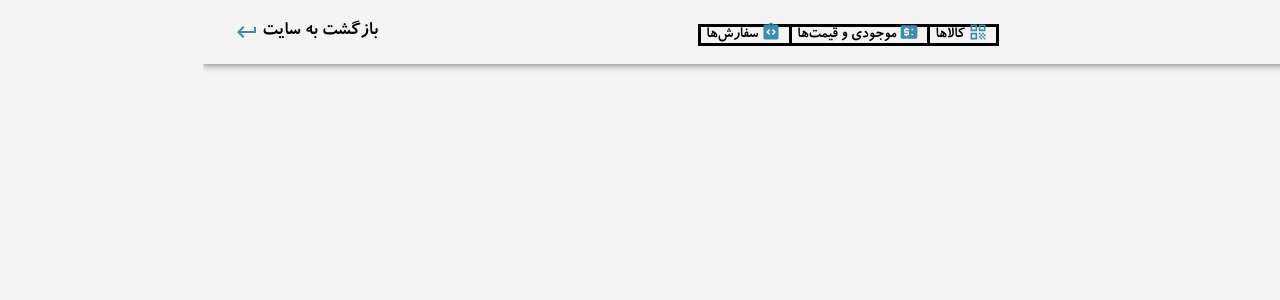
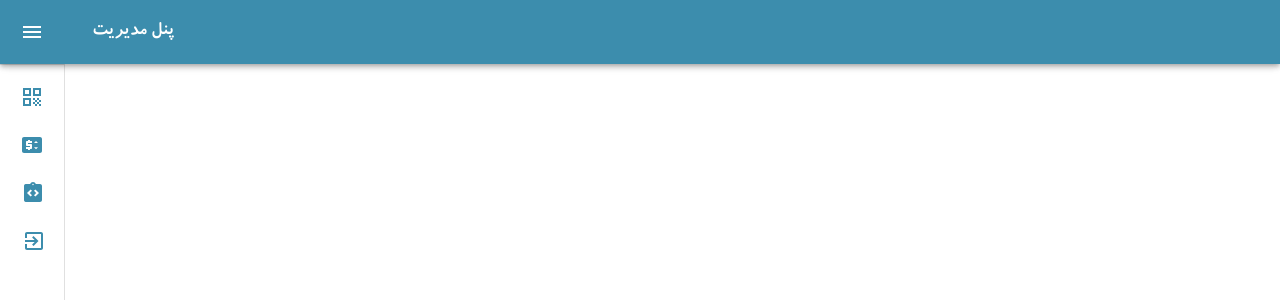
Before and after one commit to MissFazak/Maktab66-Project-Faeze-Gholami, a React (Create React App) app in the folder halcyon-shop/: page /dashboard in a window 1280 px wide. Shown: the top 300 px of the page. Built offline with nearby package versions, Linux system fonts and the light colour scheme; data requests are answered from the project's data file; sample sign-in values are in the browser's storage.

Commit message:
fix: add new header

```diff
--- a/halcyon-shop/src/assets/css/_cardHomePage.scss
+++ b/halcyon-shop/src/assets/css/_cardHomePage.scss
@@ -21,6 +21,7 @@
   h1 {
     margin-top: 0;
     margin-bottom: 0;
+    display: inline;
   }
 }
 
@@ -51,7 +52,7 @@
 }
 
 .brand {
-  margin-right: 140px;
+  margin-right: 20px;
   color: #125d98;
   &:hover {
     color: goldenrod;
--- a/halcyon-shop/src/components/DashboardHead.jsx
+++ b/halcyon-shop/src/components/DashboardHead.jsx
@@ -9,8 +9,10 @@
 import PriceChangeIcon from "@mui/icons-material/PriceChange";
 import IntegrationInstructionsIcon from "@mui/icons-material/IntegrationInstructions";
 import KeyboardReturnIcon from "@mui/icons-material/KeyboardReturn";
+import HambergerMenu from './HambergerMenu';
 
-import { Link, NavLink } from "react-router-dom";
+
+import { Link, NavLink, Outlet } from "react-router-dom";
 
 export default function DashboardHead() {
   const [open, setOpen] = React.useState(true);
@@ -147,8 +149,11 @@
               سفارش‌ها
             </NavLink>
           </Grid>
+          <HambergerMenu/>
         </Toolbar>
       </AppBar>
+      <Outlet />
+
     </Box>
   );
 }
--- a/halcyon-shop/src/components/EditModal.jsx
+++ b/halcyon-shop/src/components/EditModal.jsx
@@ -16,7 +16,7 @@
   top: "50%",
   left: "50%",
   transform: "translate(-50%, -50%)",
-  width: 400,
+  width: '60%',
   bgcolor: "background.paper",
   border: "2px solid #000",
   boxShadow: 24,
--- /dev/null
+++ b/halcyon-shop/src/components/HambergerMenu.jsx
@@ -0,0 +1,238 @@
+import * as React from "react";
+import { styled, useTheme } from "@mui/material/styles";
+import Box from "@mui/material/Box";
+import MuiDrawer from "@mui/material/Drawer";
+import MuiAppBar from "@mui/material/AppBar";
+import Toolbar from "@mui/material/Toolbar";
+import List from "@mui/material/List";
+import CssBaseline from "@mui/material/CssBaseline";
+import Typography from "@mui/material/Typography";
+import Divider from "@mui/material/Divider";
+import IconButton from "@mui/material/IconButton";
+import MenuIcon from "@mui/icons-material/Menu";
+import ChevronLeftIcon from "@mui/icons-material/ChevronLeft";
+import ChevronRightIcon from "@mui/icons-material/ChevronRight";
+import ListItem from "@mui/material/ListItem";
+import ListItemButton from "@mui/material/ListItemButton";
+import ListItemIcon from "@mui/material/ListItemIcon";
+import ListItemText from "@mui/material/ListItemText";
+import ExitToAppIcon from '@mui/icons-material/ExitToApp';
+import PriceChangeIcon from "@mui/icons-material/PriceChange";
+import IntegrationInstructionsIcon from "@mui/icons-material/IntegrationInstructions";
+import { Link, Outlet } from "react-router-dom";
+import QrCodeIcon from "@mui/icons-material/QrCode";
+
+const drawerWidth = 240;
+
+const openedMixin = (theme) => ({
+  width: drawerWidth,
+  transition: theme.transitions.create("width", {
+    easing: theme.transitions.easing.sharp,
+    duration: theme.transitions.duration.enteringScreen,
+  }),
+  overflowX: "hidden",
+});
+
+const closedMixin = (theme) => ({
+  transition: theme.transitions.create("width", {
+    easing: theme.transitions.easing.sharp,
+    duration: theme.transitions.duration.leavingScreen,
+  }),
+  overflowX: "hidden",
+  width: `calc(${theme.spacing(7)} + 1px)`,
+  [theme.breakpoints.up("sm")]: {
+    width: `calc(${theme.spacing(8)} + 1px)`,
+  },
+});
+
+const handleLogOut = ()=>{
+    localStorage.removeItem("token");
+  }
+
+const DrawerHeader = styled("div")(({ theme }) => ({
+  display: "flex",
+  alignItems: "center",
+  justifyContent: "flex-end",
+  padding: theme.spacing(0, 1),
+  // necessary for content to be below app bar
+  ...theme.mixins.toolbar,
+}));
+
+const AppBar = styled(MuiAppBar, {
+  shouldForwardProp: (prop) => prop !== "open",
+})(({ theme, open }) => ({
+  zIndex: theme.zIndex.drawer + 1,
+  transition: theme.transitions.create(["width", "margin"], {
+    easing: theme.transitions.easing.sharp,
+    duration: theme.transitions.duration.leavingScreen,
+  }),
+  ...(open && {
+    marginLeft: drawerWidth,
+    width: `calc(100% - ${drawerWidth}px)`,
+    transition: theme.transitions.create(["width", "margin"], {
+      easing: theme.transitions.easing.sharp,
+      duration: theme.transitions.duration.enteringScreen,
+    }),
+  }),
+}));
+
+const Drawer = styled(MuiDrawer, {
+  shouldForwardProp: (prop) => prop !== "open",
+})(({ theme, open }) => ({
+  width: drawerWidth,
+  flexShrink: 0,
+  whiteSpace: "nowrap",
+  boxSizing: "border-box",
+  ...(open && {
+    ...openedMixin(theme),
+    "& .MuiDrawer-paper": openedMixin(theme),
+  }),
+  ...(!open && {
+    ...closedMixin(theme),
+    "& .MuiDrawer-paper": closedMixin(theme),
+  }),
+}));
+
+export default function MiniDrawer() {
+  const theme = useTheme();
+  const [open, setOpen] = React.useState(false);
+
+  const handleDrawerOpen = () => {
+    setOpen(true);
+  };
+
+  const handleDrawerClose = () => {
+    setOpen(false);
+  };
+
+  return (
+    <Box sx={{ display: "flex", direction: "ltr" }}>
+      <CssBaseline />
+      <AppBar position="fixed" open={open} sx={{ direction: "ltr" }}>
+        <Toolbar>
+          <IconButton
+            color="inherit"
+            aria-label="open drawer"
+            onClick={handleDrawerOpen}
+            edge="start"
+            sx={{
+              marginRight: 5,
+              ...(open && { display: "none" }),
+            }}
+          >
+            <MenuIcon />
+          </IconButton>
+          <Typography variant="h6" noWrap component="div">
+            پنل مدیریت
+          </Typography>
+        </Toolbar>
+      </AppBar>
+      <Drawer variant="permanent" open={open}>
+        <DrawerHeader>
+          <IconButton onClick={handleDrawerClose}>
+            {theme.direction === "ltr" ? (
+              <ChevronRightIcon />
+            ) : (
+              <ChevronLeftIcon />
+            )}
+          </IconButton>
+        </DrawerHeader>
+        <Divider />
+        <List>
+          <ListItem disablePadding sx={{ display: "block" }}>
+            <ListItemButton
+              sx={{
+                minHeight: 48,
+                justifyContent: open ? "initial" : "center",
+                px: 2.5,
+              }}
+            >
+              <ListItemIcon
+                sx={{
+                  minWidth: 0,
+                  mr: open ? 3 : "-40px",
+                  justifyContent: "center",
+                }}
+              >
+                <QrCodeIcon color='primary' />
+              </ListItemIcon>
+             <Link to={{pathname: "manage-page"}}>
+                  <ListItemText primary={"کالاها"} sx={{ opacity: open ? 1 : 0 }} />
+             </Link>
+            </ListItemButton>
+          </ListItem>
+          <ListItem disablePadding sx={{ display: "block" }}>
+            <ListItemButton
+              sx={{
+                minHeight: 48,
+                justifyContent: open ? "initial" : "center",
+                px: 2.5,
+              }}
+            >
+              <ListItemIcon
+                sx={{
+                  minWidth: 0,
+                  mr: open ? 3 : "-110px",
+                  justifyContent: "center",
+                }}
+              >
+                <PriceChangeIcon color='primary' />
+              </ListItemIcon>
+              <Link to={{pathname: "manage-of-sp"}}>
+                  <ListItemText primary={"موجودی‌ و قیمت‌ها"} sx={{ opacity: open ? 1 : 0 }} />
+              </Link>
+            </ListItemButton>
+          </ListItem>
+          <ListItem disablePadding sx={{ display: "block" }}>
+            <ListItemButton
+              sx={{
+                minHeight: 48,
+                justifyContent: open ? "initial" : "center",
+                px: 2.5,
+              }}
+            >
+              <ListItemIcon
+                sx={{
+                  minWidth: 0,
+                  mr: open ? 3 : "-65px",
+                  justifyContent: "center",
+                }}
+              >
+                <IntegrationInstructionsIcon color='primary' />
+              </ListItemIcon>
+              <Link to={{pathname: "order-page"}}>
+                  <ListItemText primary={"سفارش‌ها"} sx={{ opacity: open ? 1 : 0 }} />
+              </Link>
+            </ListItemButton>
+          </ListItem>
+          <ListItem disablePadding sx={{ display: "block" }}>
+            <ListItemButton
+              sx={{
+                minHeight: 48,
+                justifyContent: open ? "initial" : "center",
+                px: 2.5,
+              }}
+            >
+              <ListItemIcon
+                sx={{
+                  minWidth: 0,
+                  mr: open ? 3 : "-45px",
+                  justifyContent: "center",
+                }}
+              >
+                <ExitToAppIcon color='primary' />
+              </ListItemIcon>
+              <Link to={{ pathname: "..//" }} onClick={handleLogOut}>
+                  <ListItemText primary={"خروج"} sx={{ opacity: open ? 1 : 0 }} />
+              </Link>
+            </ListItemButton>
+          </ListItem>
+        </List>
+      </Drawer>
+      <Box component="main" sx={{ flexGrow: 1, p: 3, direction: "rtl" }}>
+        <DrawerHeader />
+        <Outlet />
+      </Box>
+    </Box>
+  );
+}
--- a/halcyon-shop/src/components/ItemModal.jsx
+++ b/halcyon-shop/src/components/ItemModal.jsx
@@ -16,7 +16,7 @@
   top: "50%",
   left: "50%",
   transform: "translate(-50%, -50%)",
-  width: 400,
+  width: '60%',
   bgcolor: "background.paper",
   border: "2px solid #000",
   boxShadow: 24,
--- a/halcyon-shop/src/layout/Dashboard.jsx
+++ b/halcyon-shop/src/layout/Dashboard.jsx
@@ -1,13 +1,18 @@
 import React from "react";
 import DashboardHead from "../components/DashboardHead";
+import HambergerMenu from "../components/HambergerMenu";
 
-import {Outlet } from "react-router-dom";
+import { Outlet } from "react-router-dom";
 
 export default function Dashboard() {
   return (
     <div>
-      <DashboardHead />
-      <Outlet/>
+      {/* <DashboardHead />
+       */}
+      {/* <HambergerMenu/> */}
+      <HambergerMenu>
+        <Outlet />
+      </HambergerMenu>
     </div>
   );
 }
--- a/halcyon-shop/src/pages/Failed.jsx
+++ b/halcyon-shop/src/pages/Failed.jsx
@@ -11,7 +11,7 @@
 
   const handleCancel = () => {
     dispatch(clearCart())
-    service.updateOrder(buyed.id, { orderStatus: "2" });
+    service.updateOrder(buyed.id, { orderStatus: 2 });
     localStorage.removeItem("order");
   }
 
--- a/halcyon-shop/src/pages/OrderForm.jsx
+++ b/halcyon-shop/src/pages/OrderForm.jsx
@@ -49,8 +49,8 @@
       phoneNumber: Yup.string().required("وارد کردن شماره تلفن الزامی است!"),
     }),
     onSubmit: () => {
-      service.creatOrder(data);
-      localStorage.setItem("order", JSON.stringify(data));
+      // service.creatOrder(data);
+      // localStorage.setItem("order", JSON.stringify(data));
     },
   });
 
@@ -80,10 +80,10 @@
     }),
   };
 
-  // const handlePayment = () => {
-  //   service.creatOrder(data);
-  //   localStorage.setItem("order", JSON.stringify(data));
-  // };
+  const handlePayment = () => {
+    service.creatOrder(data);
+    localStorage.setItem("order", JSON.stringify(data));
+  };
 
   return (
     <div className="orderBody">
@@ -157,12 +157,12 @@
           {formik.touched.date && formik.errors.date ? (
             <div className="error1">{formik.errors.date}</div>
           ) : null}
-            <Link to={{ pathname: "..//payment" }} >
+        </form>
+            <Link to={{ pathname: "..//payment" }} onClick={handlePayment}>
           <Button variant="contained" color="success" type="submit">
               پرداخت
           </Button>
               </Link>
-        </form>
       </div>
     </div>
   );
```
Also changed, not shown: halcyon-shop/backend/db.json.
